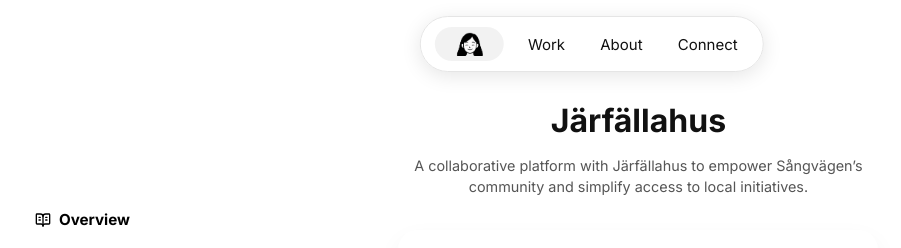
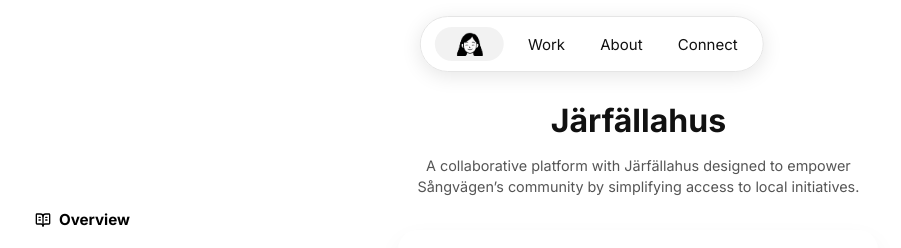
Before and after one commit to desjohnsen/portfolio, a React (Vite) app: page /project/1 in a window 1280 px wide. Shown: the top 248 px of the page, without its empty margins (48-949 px from the left). Built offline with nearby package versions, Linux system fonts and the light colour scheme.

Commit message:
fix: revert subtitle to previous version

```diff
--- a/src/pages/Project1.jsx
+++ b/src/pages/Project1.jsx
@@ -14,7 +14,7 @@ const Project1 = () => {
   return (
     <ProjectLayout
       title="Järfällahus"
-      subtitle="A collaborative platform with Järfällahus to empower Sångvägen’s community and simplify access to local initiatives."
+      subtitle="A collaborative platform with Järfällahus designed to empower Sångvägen’s community by simplifying access to local initiatives."
       role="UX/UI Designer"
       timeframe="10 weeks"
       tools="Figma"
```
